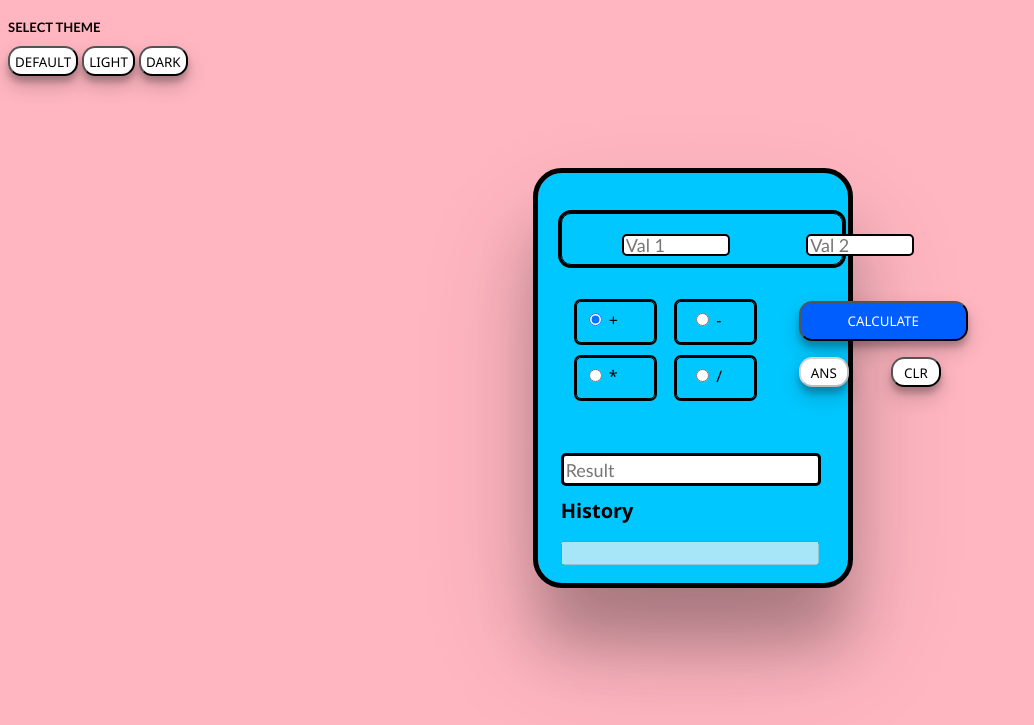
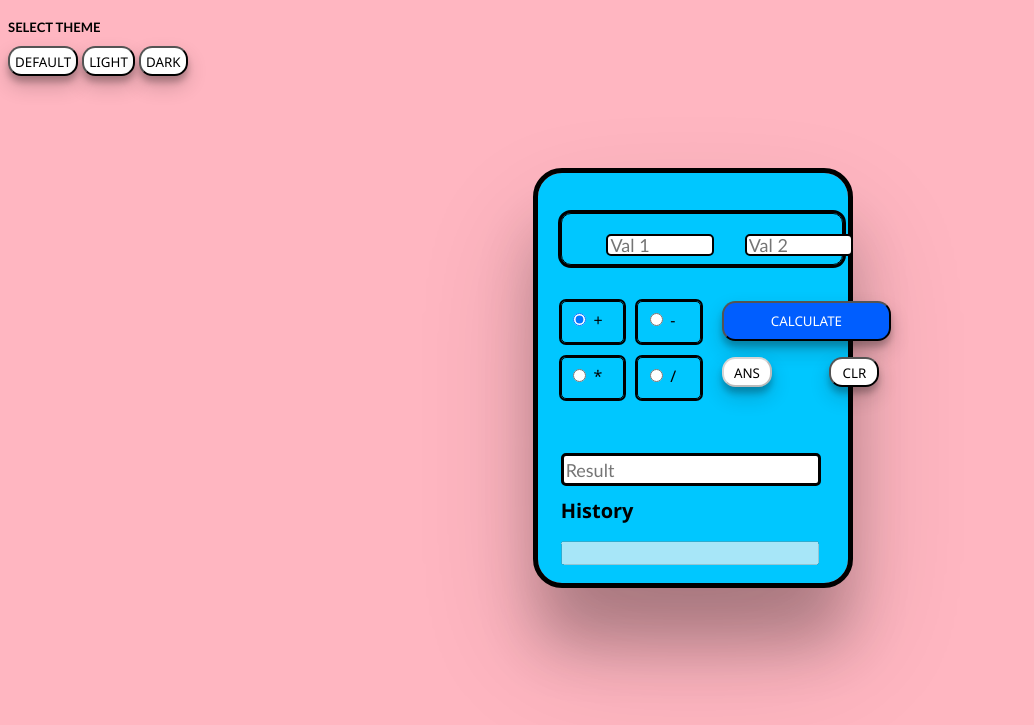
Before and after one commit to liaozhuzhu/Simple-Calculator, a plain HTML site: page templates/index.html in a window 1536 px wide. Shown: the part 67-792 px from the top of the page, without its empty margins (0-1034 px from the left). Drawn offline with Linux system fonts and the light colour scheme.

Commit message:
finished large desktop / laptop

```diff
--- a/static/styles.css
+++ b/static/styles.css
@@ -801,3 +801,153 @@
         box-shadow: rgba(29, 23, 23, 0.19) 0px 10px 20px, rgba(0, 0, 0, 0.23) 0px 6px 6px;
     }
 }
+
+@media (min-width:1281px) {
+    #entryText {
+        margin: 0;
+        position: absolute;
+        top: 39%;
+        left: 43%;
+        -ms-transform: translate(-50%, -50%);
+        transform: translate(-50%, -50%);
+        font-family:'Gill Sans', 'Gill Sans MT', Calibri, 'Trebuchet MS', sans-serif;
+        font-size: large;
+        background-color: #ffffff;
+        border: solid black 2.5px;
+        width: 100px;
+        border-radius: 5px;
+        height: 2%;
+        outline: none;
+    }
+    #entryText2 {
+        margin: 0;
+        position: absolute;
+        top: 39%;
+        left: 52%;
+        -ms-transform: translate(-50%, -50%);
+        transform: translate(-50%, -50%);
+        font-family:'Gill Sans', 'Gill Sans MT', Calibri, 'Trebuchet MS', sans-serif;
+        font-size: large;
+        background-color: #ffffff;
+        border: solid black 2.5px;
+        width: 100px;
+        border-radius: 5px;
+        height: 2%;
+        outline: none;
+    }
+    #submit {
+        font-family:'Segoe UI', Tahoma, Geneva, Verdana, sans-serif;
+        position:absolute;
+        top: 46%;
+        left: 47%;
+        padding: 5px;
+        border-radius: 1em;
+        height: 5%;
+        width: 11%;
+        margin: auto;
+        color:white;
+        background-color: #005eff;
+        box-shadow: rgba(29, 23, 23, 0.19) 0px 10px 20px, rgba(0, 0, 0, 0.23) 0px 6px 6px;
+    }
+
+    #ans-button {
+        font-family:'Segoe UI', Tahoma, Geneva, Verdana, sans-serif;
+        position:absolute;
+        top: 53%;
+        left: 47%;
+        padding: 5px;
+        border-radius: 1em;
+        height: 30px;
+        width: 50px;
+        margin: auto;
+        color:rgb(0, 0, 0);
+        background-color: #ffffff;
+        box-shadow: rgba(29, 23, 23, 0.19) 0px 10px 20px, rgba(0, 0, 0, 0.23) 0px 6px 6px;
+    }
+
+    #clear-button {
+        font-family:'Segoe UI', Tahoma, Geneva, Verdana, sans-serif;
+        position:absolute;
+        top: 53%;
+        left: 54%;
+        padding: 5px;
+        border-radius: 1em;
+        height: 30px;
+        width: 50px;
+        margin: auto;
+        color:rgb(0, 0, 0);
+        background-color: #ffffff;
+        box-shadow: rgba(29, 23, 23, 0.19) 0px 10px 20px, rgba(0, 0, 0, 0.23) 0px 6px 6px;
+    }
+
+    #add {
+        position: absolute;
+        top: 47%;
+        left: 37%;
+    }
+
+    #sub {
+        position:absolute;
+        top: 47%;
+        left: 42%;
+    }
+
+    #time {
+        position: absolute;
+        top: 54%;
+        left: 37%;
+    }
+
+    #div {
+        position:absolute;
+        top: 54%;
+        left: 42%;
+    }
+    .calc-button-add {
+        position:absolute;
+        top:46%;
+        left:36.5%;
+        background-color: rgba(0,0,0,0);
+        border: 1px solid black;
+        width: 4%;
+        height: 5%;
+        border-radius: 5px;
+        outline: 2px solid rgb(0, 0, 0);
+    }
+
+    .calc-button-sub {
+        position:absolute;
+        top:46%;
+        left:41.5%;
+        background-color: rgba(0,0,0,0);
+        border: 1px solid black;
+        width: 4%;
+        height: 5%;
+        border-radius: 5px;
+        outline: 2px solid rgb(0, 0, 0);
+    }
+
+    .calc-button-time {
+        position:absolute;
+        top:53%;
+        left:36.5%;
+        background-color: rgba(0,0,0,0);
+        border: 1px solid black;
+        width: 4%;
+        height: 5%;
+        border-radius: 5px;
+        outline: 2px solid rgb(0, 0, 0);
+    }
+
+    .calc-button-div {
+        position:absolute;
+        top:53%;
+        left:41.5%;
+        background-color: rgba(0,0,0,0);
+        border: 1px solid black;
+        width: 4%;
+        height: 5%;
+        border-radius: 5px;
+        outline: 2px solid rgb(0, 0, 0);
+    }
+}
```
